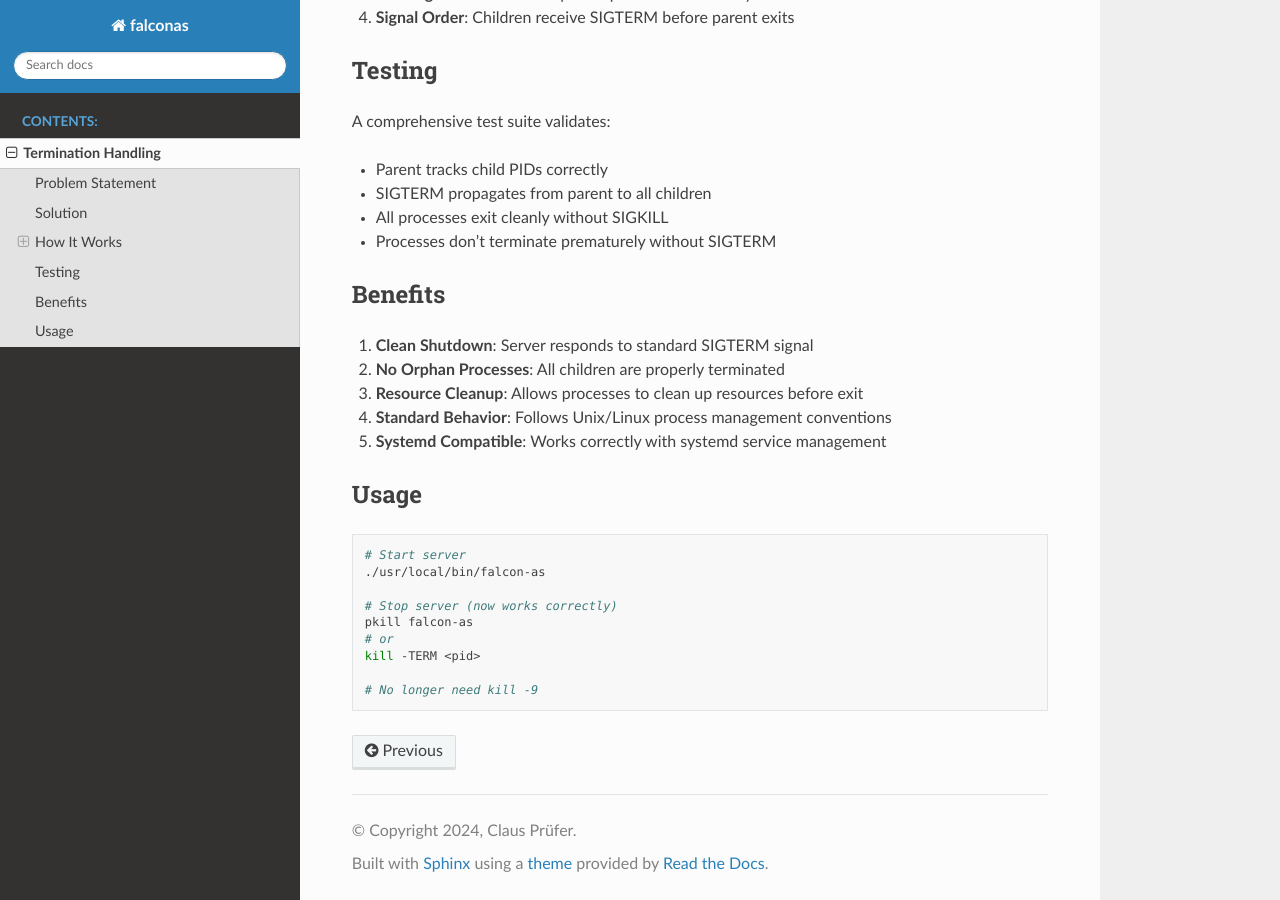
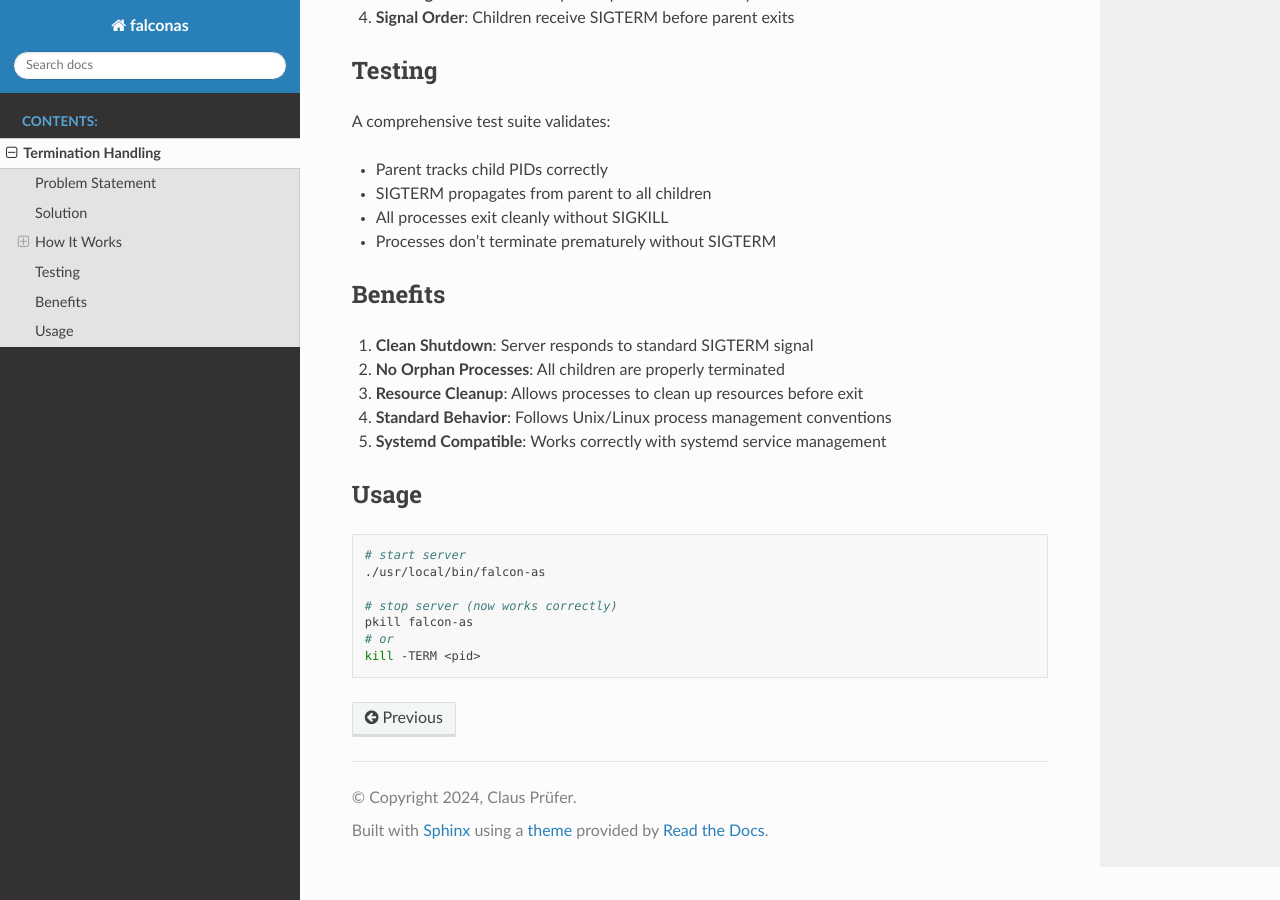
Before and after one commit to WEBcodeX1/http-1.2, a Sphinx documentation site: the page built from doc/termination_handling.rst, in a window 1280 px wide and 900 px high, scrolled down 1206 px. Built offline with Sphinx 7.4.7 and the Read the Docs theme 3.1.0, drawn with Linux system fonts in a browser that asks for light colours.

Commit message:
Update termination_handling.rst
Fix script comments all-lowercase (coding style guide)

```diff
--- a/doc/termination_handling.rst
+++ b/doc/termination_handling.rst
@@ -71,12 +71,10 @@ Usage
 
 .. code-block:: bash
 
-   # Start server
+   # start server
    ./usr/local/bin/falcon-as
 
-   # Stop server (now works correctly)
+   # stop server (now works correctly)
    pkill falcon-as
    # or
    kill -TERM <pid>
-
-   # No longer need kill -9
```
